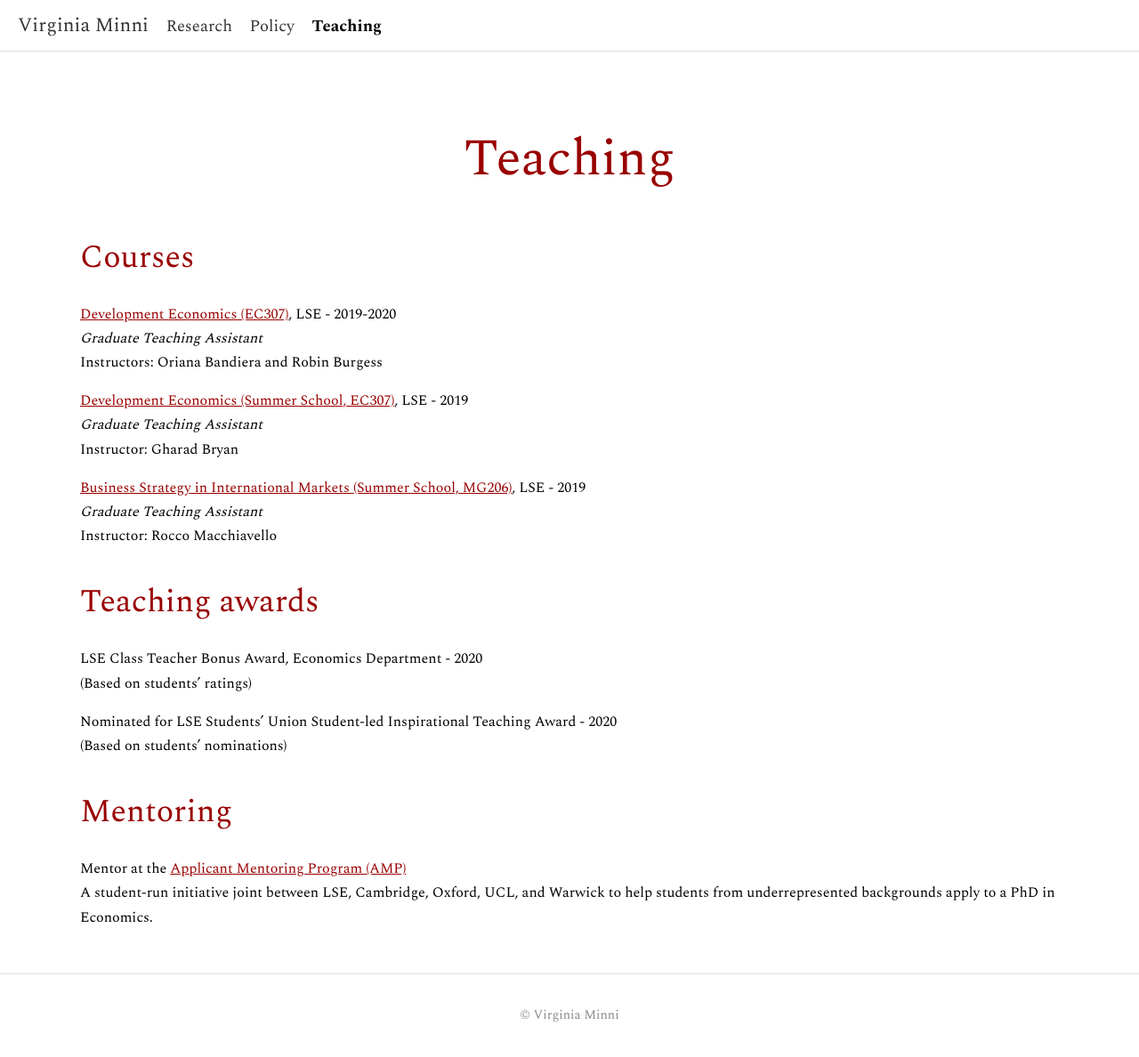
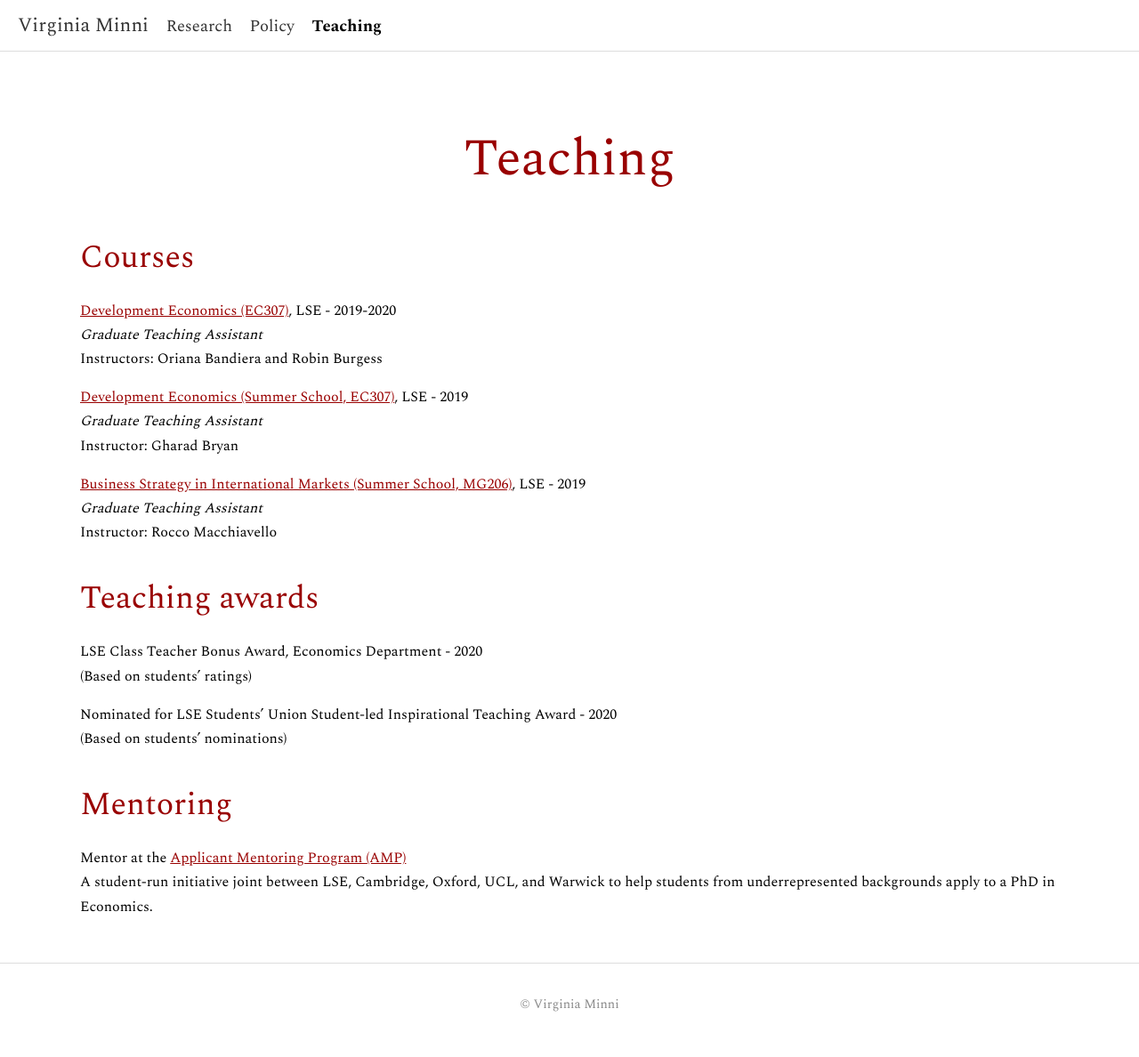
Before and after one commit to virginiaminni/virginiaminni.github.io, a Jekyll site: the page built from teaching.md, in a window 1280 px wide. Shown: the whole page at 89% size. Built offline with Jekyll 4.4.1, drawn with Linux system fonts in a browser that asks for light colours.

Commit message:
Update main_Headers5px.css

```diff
--- a/assets/css/main.css
+++ b/assets/css/main.css
@@ -81,7 +81,7 @@ h1 {
     font-size: 58px;
     text-align: center;
     font-weight: normal;
-    margin-bottom: 15px;
+    margin-bottom: 5px;
 }
 h2
 {
@@ -89,7 +89,7 @@ h2
     font-family: 'Spectral', serif;
     font-size: 36px;
     font-weight: normal;
-    margin-bottom: 20px;
+    margin-bottom: 5px;
 }
 
 /* Links styling */
```
